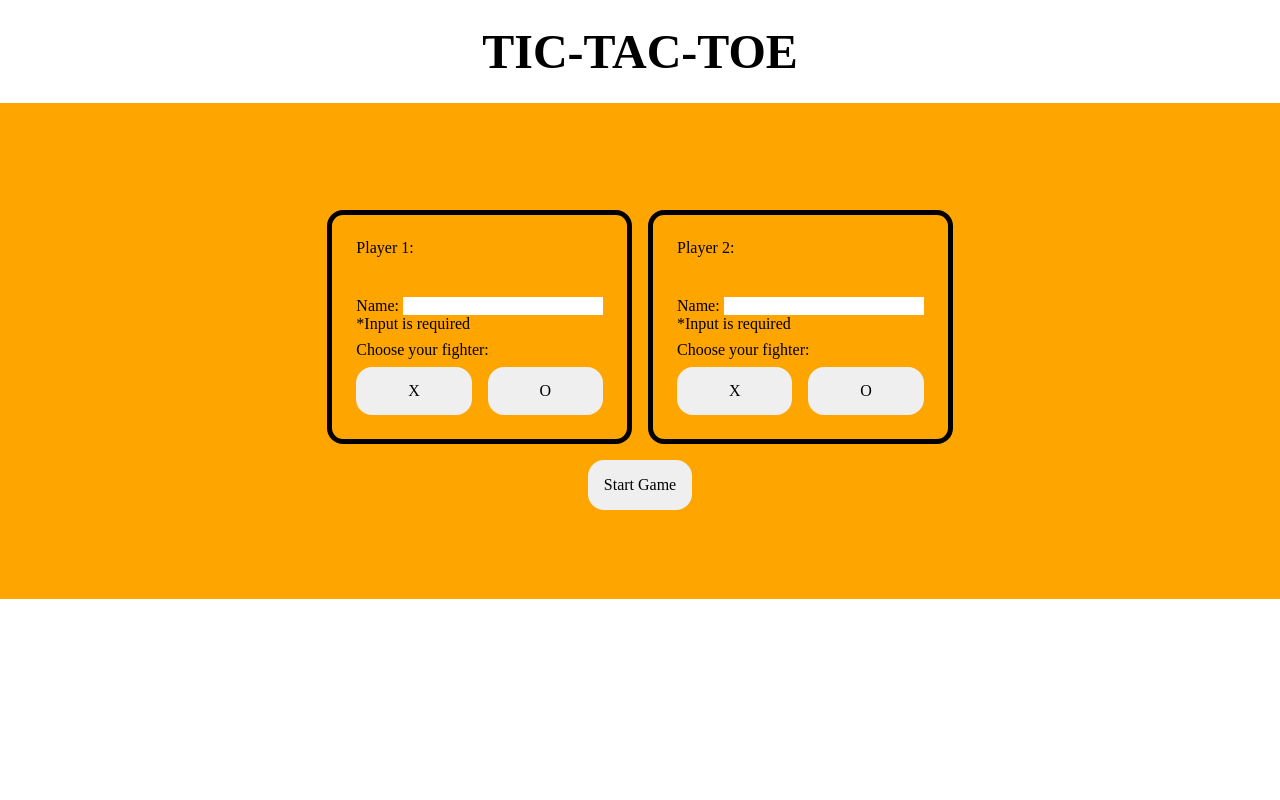
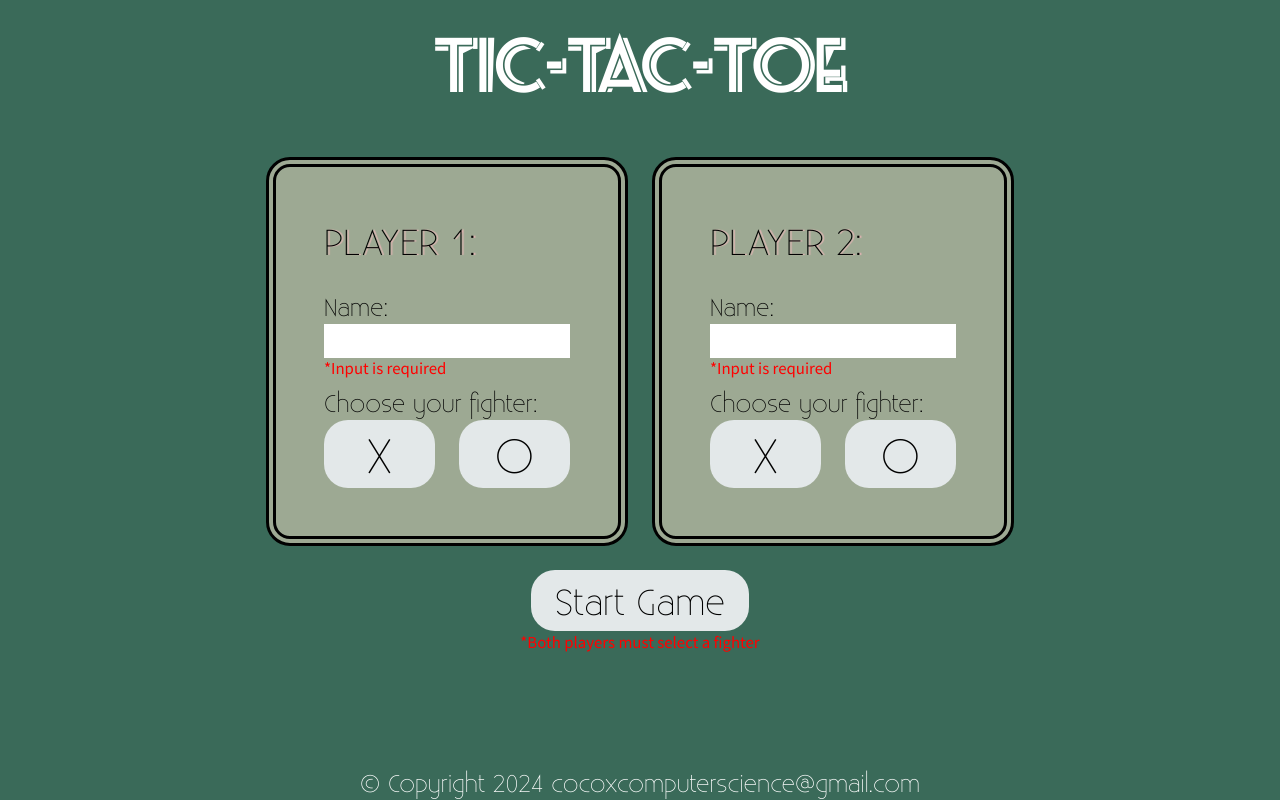
Before and after one commit to cocoxcomputerscience/odin-tic-tac-toe, a plain HTML site: page index.html in a window 1280 px wide. Both pictures are taken after a click on the button "Start Game". Drawn offline with Linux system fonts and the light colour scheme.

Commit message:
Add styling and add a start over button
The start over button takes the code from the
new game button. So technically, the code for new
game is what is added.

```diff
--- a/index.html
+++ b/index.html
@@ -13,43 +13,48 @@
         <div id="game-settings-wrapper">
             <div id="game-settings">
                 <div class="player" id="player-one">
-                    <div>Player 1:</div>
+                    <div>PLAYER 1:</div>
                     <div class="name-container">
                         <label for="player-one-name">Name:</label>
-                        <input type="text" id="player-one-name" required>
-                        <div class="name-error-message"></div>
+                        <div>
+                            <input type="text" id="player-one-name" maxlength="10" required>
+                            <div class="name-error-message"></div>
+                        </div>
                     </div>
-                    <div>Choose your fighter:</div>
                     <div class="fighter-container">
-                        <button class="x-button" data-player="one" data-name="X">X</button>
-                        <button class="o-button" data-player="one" data-name="O">O</button>
+                        <div>Choose your fighter:</div>
+                        <button class="fighter-button" data-player="one" data-name="X">X</button>
+                        <button class="fighter-button" data-player="one" data-name="O">O</button>
                     </div>
                 </div>
                 <div class="player" id="player-two">
-                    <div>Player 2:</div>
+                    <div>PLAYER 2:</div>
                     <div class="name-container">
                         <label for="player-two-name">Name:</label>
-                        <input type="text" id="player-two-name" required>
-                        <div class="name-error-message"></div>
+                        <div>
+                            <input type="text" id="player-two-name" maxlength="10" required>
+                            <div class="name-error-message"></div>
+                        </div>
                     </div>
-                    <div>Choose your fighter:</div>
                     <div class="fighter-container">
-                        <button class="x-button" data-player="two" data-name="X">X</button>
-                        <button class="o-button" data-player="two" data-name="O">O</button>
+                        <div>Choose your fighter:</div>
+                        <button class="fighter-button" data-player="two" data-name="X">X</button>
+                        <button class="fighter-button" data-player="two" data-name="O">O</button>
                     </div>
                 </div>
                 <div id="start-game-wrapper">
                     <button id="start-game-button">Start Game</button>
+                    <div id="fighter-error-message"></div>
                 </div>
             </div>
         </div>
         <div id="player-one-info">
-            player one
+            <div>Player One:</div>
             <div class="name"></div>
             <div class="fighter"></div>
         </div>
         <div id="player-two-info">
-            player two
+            <div>Player Two:</div>
             <div class="name"></div>
             <div class="fighter"></div>
         </div>
@@ -67,7 +72,9 @@
         <div id="results">
             <div id="result-message"></div>
             <button id="new-game-button" class="hide">New Game</button>
+            <button id="start-over-button" class="hide">Start Over</button>
         </div>
     </div>
+    <footer>&copy; Copyright 2024 cocoxcomputerscience@gmail.com</footer>
 </body>
 </html>
--- a/script.js
+++ b/script.js
@@ -1,11 +1,7 @@
-// tic tac toe
-
-
 const gameboard = (function() {
     let board = [["", "", ""],
                  ["", "", ""],
                  ["", "", ""]];
-    // how many cells are filled
     let filled = 0;
 
     const getBoard = () => board;
@@ -31,8 +27,8 @@ function createPlayer(name, fighter) {
 const gameController = (function() {
 
     // settings control
-    let fighterOne;
-    let fighterTwo;
+    let fighterOne = null;
+    let fighterTwo = null;
     let playerOne;
     let playerTwo;
 
@@ -42,31 +38,37 @@ const gameController = (function() {
 
     const getPlayers = () => ({playerOne, playerTwo});
     const setFighters = (fighter) => {
-        if (fighter.dataset.player == "one") fighterOne = fighter.dataset.name;
-        else fighterTwo = fighter.dataset.name;
+        if (fighter.dataset.player == "one") fighterOne = fighter;
+        else fighterTwo = fighter;
     };
+    const clearFighters = () => {
+        fighterOne = null;
+        fighterTwo = null;
+    }
 
     const validateInput = () => {
         if (playerOneNameInput.checkValidity()
             && playerTwoNameInput.checkValidity()
             && (playerOneNameInput.value != playerTwoNameInput.value)
-            && (fighterOne != undefined && fighterTwo != undefined) ) return true;
+            && (fighterOne != null && fighterTwo != null) ) return true;
         else return false;
     };
+
     const checkSettings = () => {
         if (validateInput()) {
-            playerOne = createPlayer(playerOneNameInput.value, fighterOne);
-            playerTwo = createPlayer(playerTwoNameInput.value, fighterTwo);
+            playerOne = createPlayer(playerOneNameInput.value, fighterOne.dataset.name);
+            playerTwo = createPlayer(playerTwoNameInput.value, fighterTwo.dataset.name);
             activePlayer = playerOne;
             return true;
         } else {
-            screenController.showErrorMessage(playerOneNameInput, playerTwoNameInput);
+            screenController.showErrorMessage(playerOneNameInput, playerTwoNameInput, fighterOne, fighterTwo);
             return false;
         }
     };
 
     let activePlayer;
     const getActivePlayer = () => activePlayer;
+    const resetActivePlayer = () => activePlayer = playerOne;
 
     const switchPlayer = () => {
         activePlayer = activePlayer == playerOne ? playerTwo : playerOne;
@@ -87,13 +89,14 @@ const gameController = (function() {
         // checking if game is over
         threeInARow = checkThreeInARow(row, col);
 
-        // switch player
-        switchPlayer();
-
         // variable 3 in a row == true || board is filled
         if (threeInARow == true || gameboard.getFilled() == 9) {
             screenController.showGameover(threeInARow);
+            return;
         }
+
+        // switch player
+        switchPlayer();
     };
 
     const checkThreeInARow = (row, col) => {
@@ -120,15 +123,31 @@ const gameController = (function() {
         }
     };
 
-    return {checkSettings, setFighters, getPlayers, getPlayerNameInputs ,getActivePlayer, playRound};
+    return {checkSettings, setFighters, clearFighters, getPlayers, getPlayerNameInputs ,getActivePlayer, resetActivePlayer, playRound};
 })();
 
-// directly interacts with ui
 const screenController = (function() {
 
-    // settings
-    const chooseFighter = (fighter) => fighter.classList.add("chosen");
-    const removeFighter = (fighter) => fighter.classList.remove("chosen");
+    const gameSettingsWrapper = document.querySelector("#game-settings-wrapper");
+    const fighters = document.querySelectorAll(".fighter-container > button");
+    const playerOneNameErrorMsg = document.querySelector("#player-one .name-error-message");
+    const playerTwoNameErrorMsg = document.querySelector("#player-two .name-error-message");
+    const figherErrorMsg = document.querySelector("#fighter-error-message");
+    const startGameButton = document.querySelector("#start-game-button");
+
+    const cells = document.querySelectorAll("#game-container > div");
+    const playerOneNameDisplay = document.querySelector("#player-one-info > .name");
+    const playerTwoNameDisplay = document.querySelector("#player-two-info > .name");
+    const playerOneFighterDisplay = document.querySelector("#player-one-info > .fighter");
+    const playerTwoFighterDisplay = document.querySelector("#player-two-info > .fighter");
+    const resultMessage = document.querySelector("#result-message");
+    const newGameButton = document.querySelector("#new-game-button");
+    const startOverButton = document.querySelector("#start-over-button");
+
+    let activePlayerOneFlag = true;
+
+    const chooseFighter = (fighter) => fighter.classList.add("active-fighter");
+    const removeFighter = (fighter) => fighter.classList.remove("active-fighter");
     const clickHandlerFighter = (e) => {
         const player = e.target.dataset.player;
         const name = e.target.dataset.name;
@@ -142,106 +161,95 @@ const screenController = (function() {
             }
         });
     };
-    const fighters = document.querySelectorAll(".fighter-container > button");
-    fighters.forEach(fighter => fighter.addEventListener("click", clickHandlerFighter));
 
-    const playerOneNameErrorMsg = document.querySelector("#player-one .name-error-message");
-    const playerTwoNameErrorMsg = document.querySelector("#player-two .name-error-message");
-    const showErrorMessage = (playerOneNameInput, playerTwoNameInput) => {
-        playerNamesClearError();
+    const clearErrorMessage = () => {
+        playerOneNameErrorMsg.textContent = "";
+        playerTwoNameErrorMsg.textContent = "";
+        figherErrorMsg.textContent = "";
+    };
+
+    const showErrorMessage = (playerOneNameInput, playerTwoNameInput, fighterOne, fighterTwo) => {
+        clearErrorMessage();
+        if (fighterOne == null || fighterTwo == null) figherErrorMsg.textContent = "*Both players must select a fighter"
 
         if (playerOneNameInput.validity.valueMissing) playerOneNameErrorMsg.textContent = "*Input is required";
         if (playerTwoNameInput.validity.valueMissing) playerTwoNameErrorMsg.textContent = "*Input is required";
 
-        // do not display this error message for double empty inputs
+        // this will not be ran if both inputs are empty
         if ((playerOneNameInput.value == playerTwoNameInput.value) && !playerOneNameInput.validity.valueMissing) {
             playerOneNameErrorMsg.textContent = "*Names cannot be the same";
+            playerTwoNameErrorMsg.textContent = "*Names cannot be the same";
         }
     };
-    const playerNamesClearError = () => {
-        // clearing previous error messages
-        playerOneNameErrorMsg.textContent = "";
-        playerTwoNameErrorMsg.textContent = "";
-    };
 
-    const startGameButton = document.querySelector("#start-game-button");
-    const gameSettingsWrapper = document.querySelector("#game-settings-wrapper");
-    const playerOneNameDisplay = document.querySelector("#player-one-info > .name");
-    const playerOneFighterDisplay = document.querySelector("#player-one-info > .fighter");
-    const playerTwoNameDisplay = document.querySelector("#player-two-info > .name");
-    const playerTwoFighterDisplay = document.querySelector("#player-two-info > .fighter");
-    startGameButton.addEventListener("click", () => {
-        if (gameController.checkSettings()) {
-            gameSettingsWrapper.classList.toggle("hide");
-
-            // display player info
-            playerOneNameDisplay.textContent = gameController.getPlayers().playerOne.name;
-            playerTwoNameDisplay.textContent = gameController.getPlayers().playerTwo.name;
-            playerOneFighterDisplay.textContent = gameController.getPlayers().playerOne.fighter;
-            playerTwoFighterDisplay.textContent = gameController.getPlayers().playerTwo.fighter;
-
-            // want to indicate player one's turn
-            screenController.showActivePlayer();
-        }
-    });
-
-
-    // gameboard
     const clickHandlerBoard = (e) => {
         let cell = e.target;
         gameController.playRound(cell);
     };
-    const cells = document.querySelectorAll("#game-container > div");
-    cells.forEach(cell => cell.addEventListener("click", clickHandlerBoard));
 
     const updateScreen = (cell, fighter) => {
         cell.textContent = fighter;
         showActivePlayer();
     };
 
-    let activePlayerOneFlag = true;
     const showActivePlayer = () => {
         if (activePlayerOneFlag) {
-            playerOneNameDisplay.classList.add("active");
-            playerTwoNameDisplay.classList.remove("active");
+            playerOneNameDisplay.parentElement.classList.add("active-player");
+            playerTwoNameDisplay.parentElement.classList.remove("active-player");
         } else {
-            playerTwoNameDisplay.classList.add("active");
-            playerOneNameDisplay.classList.remove("active");
+            playerTwoNameDisplay.parentElement.classList.add("active-player");
+            playerOneNameDisplay.parentElement.classList.remove("active-player");
         }
         activePlayerOneFlag = !activePlayerOneFlag;
     };
 
     const clearActivePlayer = () => {
-        playerOneNameDisplay.classList.remove("active");
-        playerTwoNameDisplay.classList.remove("active");
+        playerOneNameDisplay.parentElement.classList.remove("active-player");
+        playerTwoNameDisplay.parentElement.classList.remove("active-player");
     };
 
-    const resultMessage = document.querySelector("#result-message");
-    const newGameButton = document.querySelector("#new-game-button");
     const newGame = () => {
-        // clear player info
+        // clear gameboard
+        gameboard.clearBoard();
+        cells.forEach(cell => cell.textContent = "");
+        cells.forEach(cell => cell.addEventListener("click", clickHandlerBoard));
+
+        // hide result text and buttons
+        resultMessage.textContent = "";
+        newGameButton.classList.toggle("hide");
+        startOverButton.classList.toggle("hide");
+
+        // resetting active player settings
+        activePlayerOneFlag = true;
+        gameController.resetActivePlayer();
+        showActivePlayer();
+    };
+
+    const startOver = () => {
+        // clear player turn info
         playerOneNameDisplay.textContent = "";
         playerOneFighterDisplay.textContent = "";
         playerTwoNameDisplay.textContent = "";
         playerTwoFighterDisplay.textContent = "";
 
-        activePlayerOneFlag = true;
+        // clear gameboard
         gameboard.clearBoard();
         cells.forEach(cell => cell.textContent = "");
         cells.forEach(cell => cell.addEventListener("click", clickHandlerBoard));
+
+        // hide result text and buttons
         resultMessage.textContent = "";
         newGameButton.classList.toggle("hide");
+        startOverButton.classList.toggle("hide");
 
         // settings
         gameSettingsWrapper.classList.toggle("hide");
-        fighters.forEach(fighter => fighter.classList.remove("chosen"));
-        playerNamesClearError();
-
-        // - clear name inputs
+        fighters.forEach(fighter => fighter.classList.remove("active-fighter"));
+        gameController.clearFighters();
         gameController.getPlayerNameInputs().playerOneNameInput.value = "";
         gameController.getPlayerNameInputs().playerTwoNameInput.value = "";
+        clearErrorMessage();
     };
-    newGameButton.addEventListener("click", newGame);
 
     const showGameover = (threeInARow) => {
         // display winner if three in a row
@@ -258,9 +266,30 @@ const screenController = (function() {
         // disable board
         cells.forEach(cell => cell.removeEventListener("click", clickHandlerBoard));
 
-        // offer new game
+        // offer new game or to start over from setting
         newGameButton.classList.toggle("hide");
+        startOverButton.classList.toggle("hide");
     };
+
+    startGameButton.addEventListener("click", () => {
+        if (gameController.checkSettings()) {
+            gameSettingsWrapper.classList.toggle("hide");
+
+            // display player info
+            playerOneNameDisplay.textContent = gameController.getPlayers().playerOne.name;
+            playerTwoNameDisplay.textContent = gameController.getPlayers().playerTwo.name;
+            playerOneFighterDisplay.textContent = gameController.getPlayers().playerOne.fighter;
+            playerTwoFighterDisplay.textContent = gameController.getPlayers().playerTwo.fighter;
+
+            // want to indicate player one's turn
+            screenController.showActivePlayer();
+        }
+    });
+
+    fighters.forEach(fighter => fighter.addEventListener("click", clickHandlerFighter));
+    cells.forEach(cell => cell.addEventListener("click", clickHandlerBoard));
+    newGameButton.addEventListener("click", newGame);
+    startOverButton.addEventListener("click", startOver);
 
     return {updateScreen, showGameover, showActivePlayer, showErrorMessage};
 })();
--- a/styles.css
+++ b/styles.css
@@ -1,3 +1,50 @@
+/* colors */
+:root {
+    --forest-green: #3A6A59;
+    --sage: #A7A88A;
+    --beige: #D6C18A;
+    --sage-green: #9DA993;
+    --misty-blue: #E3E8E9;
+    --rosewater: #E4B4B4;
+}
+
+/* fonts */
+@font-face {
+    font-family: 'existencelight';
+    src: url('./fonts/existence-light-webfont.woff2') format('woff2'),
+         url('./fonts/existence-light-webfont.woff') format('woff');
+    font-weight: normal;
+    font-style: normal;
+}
+
+/* use for heading */
+@font-face {
+    font-family: 'seasideresortnfregular';
+    src: url('./fonts/seasrn__-webfont.woff2') format('woff2'),
+         url('./fonts/seasrn__-webfont.woff') format('woff');
+    font-weight: normal;
+    font-style: normal;
+}
+
+/* use for settings or player info */
+/* prob wont use!!!!!! */
+@font-face {
+    font-family: 'source_sans_proregular';
+    src: url('./fonts/sourcesanspro-regular-webfont.woff2') format('woff2'),
+         url('./fonts/sourcesanspro-regular-webfont.woff') format('woff');
+    font-weight: normal;
+    font-style: normal;
+}
+
+/* use for x/o */
+@font-face {
+    font-family: 'fff_tusjbold';
+    src: url('./fonts/fff_tusj-webfont.woff2') format('woff2'),
+         url('./fonts/fff_tusj-webfont.woff') format('woff');
+    font-weight: normal;
+    font-style: normal;
+}
+
 /* defaults */
 * {
     margin: 0;
@@ -6,7 +53,7 @@
 }
 
 html {
-    font-size: 16px;
+    font-size: 24px;
 }
 
 input, button {
@@ -18,31 +65,33 @@ input, button {
 
 /* body */
 body {
+    font-family: 'existencelight';
+    background-color: var(--forest-green);
     display: flex;
     flex-direction: column;
     min-height: 100vh;
+    color: white;
 }
 
 h1 {
+    font-family: 'seasideresortnfregular';
     text-align: center;
-    font-size: 3rem;
-    padding: 1.5rem;
-}
-
-/* hide and show elements */
-.hide {
-    display: none !important;
+    font-size: 2.5rem;
+    padding: 1rem;
 }
 
 /* display */
 #display {
     position: relative;
     display: grid;
-    grid-template-columns: minmax(10rem, 1fr) min-content minmax(10rem, 1fr);
-    grid-template-rows: 1fr 4rem;
+    grid-template-rows: 1fr 1fr min-content;
+    grid-template-columns: min-content min-content;
     grid-template-areas:
-        "player-one gameboard player-two"
-        "player-one results player-two";
+        "player-one gameboard"
+        "player-two gameboard"
+        "results results";
+    justify-content: center;
+    gap: 1rem;
 }
 
 /* game-settings */
@@ -50,58 +99,83 @@ h1 {
     position: absolute;
     width: 100%;
     height: 100%;
-    background-color: orange;
+    background-color: var(--forest-green);
     display: grid;
 }
 
 #game-settings {
     justify-self: center;
-    align-self: center;
-    padding: 1.5rem;
+    align-self: start;
+    padding: 1rem;
     display: grid;
-    grid-template-rows: 1fr 2rem;
+    grid-template-rows: 1fr 3.5rem;
     grid-template-columns: 1fr 1fr;
     gap: 1rem;
 }
 
 .player {
-    display: flex;
-    flex-direction: column;
-    border: 5px solid black;
+    display: grid;
+    border: 10px double black;
     border-radius: 1rem;
-    padding: 1.5rem;
-    gap: 0.5rem;
+    background-color: var(--sage-green);
+    color: black;
+    padding: 2rem;
+    gap: 1rem;
+}
+
+.player > div:first-child {
+    font-size: 1.5rem;
+    text-shadow: 2px 0 1px var(--rosewater);
+}
+
+.name-container {
+    height: 3rem;
+}
+
+.name-error-message,
+#fighter-error-message {
+    color: red;
+    font-size: 0.7rem;
+    font-family: 'source_sans_proregular';
+}
+
+.fighter-container {
+    display: grid;
+    grid-template-columns: 1fr 1fr;
+    column-gap: 1rem;
+}
+
+.fighter-container > div {
+    grid-column: 1 / 3;
+}
+
+.fighter-button {
+    background-color: var(--misty-blue);
+    border-radius: 1rem;
+    font-size: 2rem;
+}
+
+.fighter-button:hover {
+    cursor: pointer;
 }
 
 #start-game-wrapper {
     grid-column: 1 / 3;
-    justify-self: center;
+    display: grid;
+    justify-items: center;
 }
 
 #start-game-button {
-    padding: 1rem;
+    padding: 0.2rem 1rem;
     border-radius: 1rem;
+    background-color: var(--misty-blue);
+    align-self: start;
+    font-size: 1.5rem;
 }
 
-/* player names */
-.name-container {
-    margin-top: 2rem;
-}
-
-/* player fighter */
-.fighter-container {
-    display: grid;
-    grid-auto-flow: column;
-    gap: 1rem;
-}
-
-.fighter-container > button {
-    border-radius: 1rem;
-    height: 3rem;
-}
-
-.chosen {
-    background-color: yellow;
+#start-game-button:hover {
+    cursor: pointer;
+    background-color: #B6BABA;
 }
 
 /* display player info */
@@ -115,35 +189,34 @@ h1 {
 
 #player-one-info,
 #player-two-info {
-    padding: 0 2rem;
-    justify-self: center;
+    background-color: var(--sage);
+    border: 1rem ridge black;
+    padding: 1rem;
+    width: 12rem;
+    text-align: center;
+    color: black;
 }
 
-/* show active player's turn */
-.active {
-    background-color: yellow;
-}
-
-/* results */
-#result {
-    grid-area: results;
-}
-
-#new-game-button {
-
+.fighter {
+    font-size: 3rem;
+    font-family: 'fff_tusjbold';
 }
 
 /* game-container */
 #game-container {
     grid-area: gameboard;
     display: grid;
-    grid-template-rows: repeat(3, 8rem);
-    grid-template-columns: repeat(3, 8rem);
-    padding: 1.5rem;
+    grid-template-rows: repeat(3, 6rem);
+    grid-template-columns: repeat(3, 6rem);
+    padding: 1rem;
+    background-color: var(--sage-green);
+    border: 1rem groove black;
+    color: black;
 }
 
 #game-container > div {
-    font-size: 5rem;
+    font-family: 'fff_tusjbold';
+    font-size: 4rem;
     display: grid;
     justify-items: center;
     align-items: center;
@@ -156,3 +229,43 @@ h1 {
 #game-container > div:nth-child(n + 4) {
     border-top: 5px solid black;
 }
+
+/* results */
+#results {
+    grid-area: results;
+    text-align: center;
+    padding-bottom: 1rem;
+}
+
+#new-game-button,
+#start-over-button {
+    background-color: var(--misty-blue);
+    margin-top: 0.2rem;
+    padding: 0.2rem 2rem;
+    border-radius: 1rem;
+}
+
+#new-game-button:hover,
+#start-over-button:hover {
+    cursor: pointer;
+    background-color: #B6BABA;
+}
+
+/* footer */
+footer {
+    margin-top: auto;
+    text-align: center;
+}
+
+/* toggle classes */
+.active-fighter {
+    background-color: #7D8080;
+}
+
+.active-player {
+    background-color: yellow !important;
+}
+
+.hide {
+    display: none !important;
+}
```
Also changed, not shown: fonts/existence-light-webfont.woff (added), fonts/existence-light-webfont.woff2 (added), fonts/fff_tusj-webfont.woff (added), fonts/fff_tusj-webfont.woff2 (added), fonts/seasrn__-webfont.woff (added), fonts/seasrn__-webfont.woff2 (added), fonts/sourcesanspro-regular-webfont.woff (added), fonts/sourcesanspro-regular-webfont.woff2 (added).
